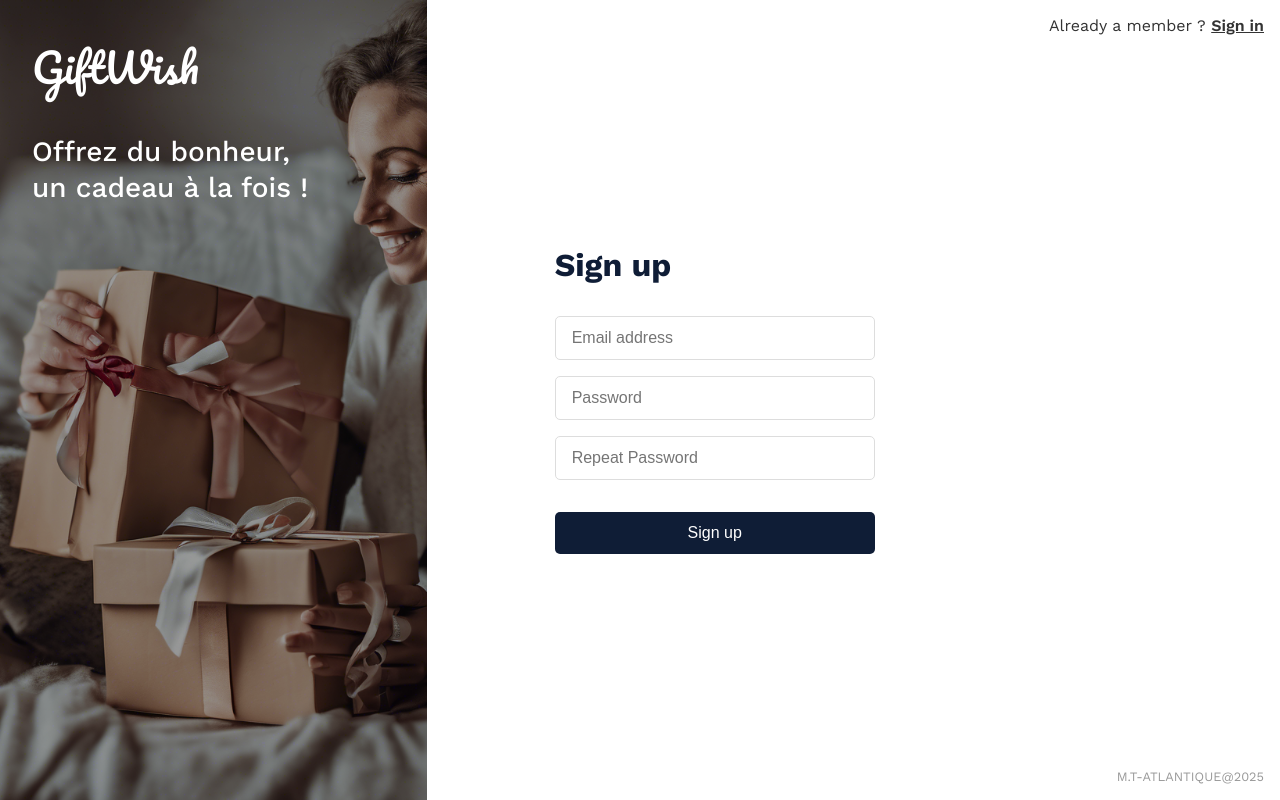
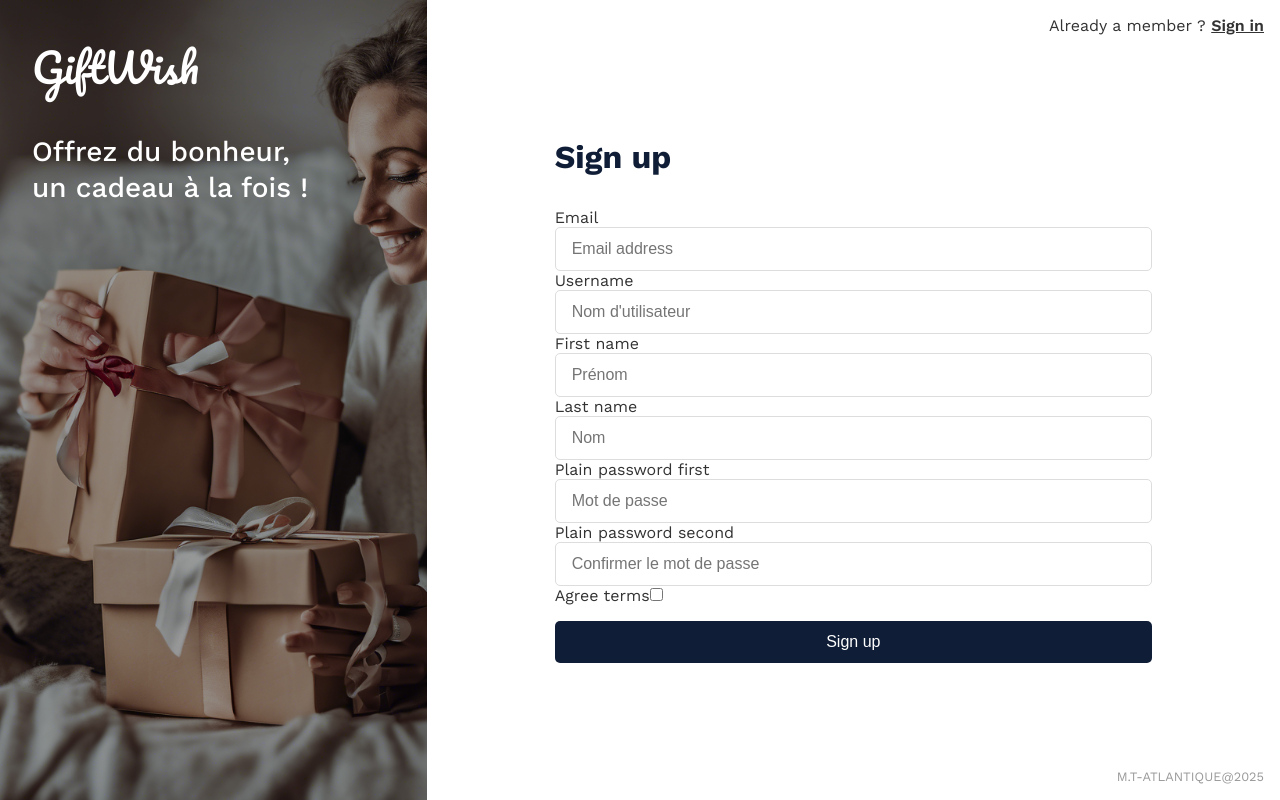
Before and after one commit to nawalchahboune/projetUEG, a Symfony app: template templates/security/signup.html.twig in a window 1280 px wide. Run offline with Twig, Linux system fonts and the light colour scheme; the template is opened without the code that fills it, so the values that code supplies are empty; form fields are guessed from the names that the template uses; some libraries are stand-ins or nearby versions.

Commit message:
Remise des anciens champs et des bonnes redirections

```diff
--- a/templates/security/signup.html.twig
+++ b/templates/security/signup.html.twig
@@ -5,25 +5,21 @@
   <meta charset="UTF-8">
   <title>GiftWish - Sign Up</title>
 
-  <link
-    rel="stylesheet"
-    href="https://fonts.googleapis.com/css2?family=Pacifico&family=Work+Sans:wght@300;400;500;600;700&display=swap"
-  >
-
+  {# Import Pacifico (for the logo) and Work Sans (for the rest) #}
+  <link rel="stylesheet" href="https://fonts.googleapis.com/css2?family=Pacifico&family=Work+Sans:wght@300;400;500;600;700&display=swap">
   <link rel="stylesheet" href="{{ asset('css/signup.css') }}">
 </head>
 <body>
 
-
+  {# "Already a member? Sign in" pinned in the top-right #}
   <a href="{{ path('app_login') }}" class="member-link">
     Already a member ?
     <span>Sign in</span>
   </a>
 
-
   <div class="signup-container">
 
-
+    {# LEFT PANEL (1/3 width) with background image, overlay, logo and tagline #}
     <div class="left-panel" style="background-image: url('{{ asset("assets/image (10).png") }}');">
       <div class="overlay"></div>
       <div class="left-content">
@@ -32,42 +28,67 @@
       </div>
     </div>
 
-
+    {# RIGHT PANEL (2/3 width) containing flash messages and the registration form #}
     <div class="right-panel">
       <h1>Sign up</h1>
-      <form method="POST" class="signup-form">
-        {# Adapt these fields to your needs (e.g. Symfony forms) #}
-        <input
-          type="email"
-          name="email"
-          placeholder="Email address"
-          class="form-control"
-          required
-        >
-        <input
-          type="password"
-          name="password"
-          placeholder="Password"
-          class="form-control"
-          required
-        >
-        <input
-          type="password"
-          name="repeat_password"
-          placeholder="Repeat Password"
-          class="form-control"
-          required
-        >
-        {# CSRF token if needed #}
-        <input type="hidden" name="_csrf_token" value="{{ csrf_token('authenticate') }}">
+
+      {# Flash messages for errors and success #}
+      {% for flash_error in app.flashes('verify_email_error') %}
+          <div class="alert alert-danger" role="alert">{{ flash_error }}</div>
+      {% endfor %}
+
+      {% for flash_message in app.flashes('success') %}
+          <div class="alert alert-success" role="alert">{{ flash_message }}</div>
+      {% endfor %}
+
+      {# Render the registration form using Symfony form helpers #}
+      {{ form_start(registrationForm, {'attr': {'class': 'signup-form'}}) }}
+
+        <div class="form-group">
+          {{ form_row(registrationForm.email, {
+              'attr': {'class': 'form-control', 'placeholder': 'Email address'}
+          }) }}
+        </div>
+
+        <div class="form-group">
+          {{ form_row(registrationForm.username, {
+              'attr': {'class': 'form-control', 'placeholder': 'Nom d\'utilisateur'}
+          }) }}
+        </div>
+
+        <div class="form-group">
+          {{ form_row(registrationForm.firstName, {
+              'attr': {'class': 'form-control', 'placeholder': 'Prénom'}
+          }) }}
+        </div>
+
+        <div class="form-group">
+          {{ form_row(registrationForm.lastName, {
+              'attr': {'class': 'form-control', 'placeholder': 'Nom'}
+          }) }}
+        </div>
+
+        <div class="form-group">
+          {{ form_row(registrationForm.plainPassword.first, {
+              'attr': {'class': 'form-control', 'placeholder': 'Mot de passe'}
+          }) }}
+        </div>
+
+        <div class="form-group">
+          {{ form_row(registrationForm.plainPassword.second, {
+              'attr': {'class': 'form-control', 'placeholder': 'Confirmer le mot de passe'}
+          }) }}
+        </div>
+
+        <div class="form-group">
+          {{ form_row(registrationForm.agreeTerms) }}
+        </div>
 
         <button type="submit" class="signup-btn">Sign up</button>
-      </form>
 
-
+      {{ form_end(registrationForm) }}
     </div>
   </div>
-
 
   <footer class="footer">
     M.T-ATLANTIQUE@2025
```
Also changed, not shown: templates/security/login.html.twig (+19 -26 lines).
